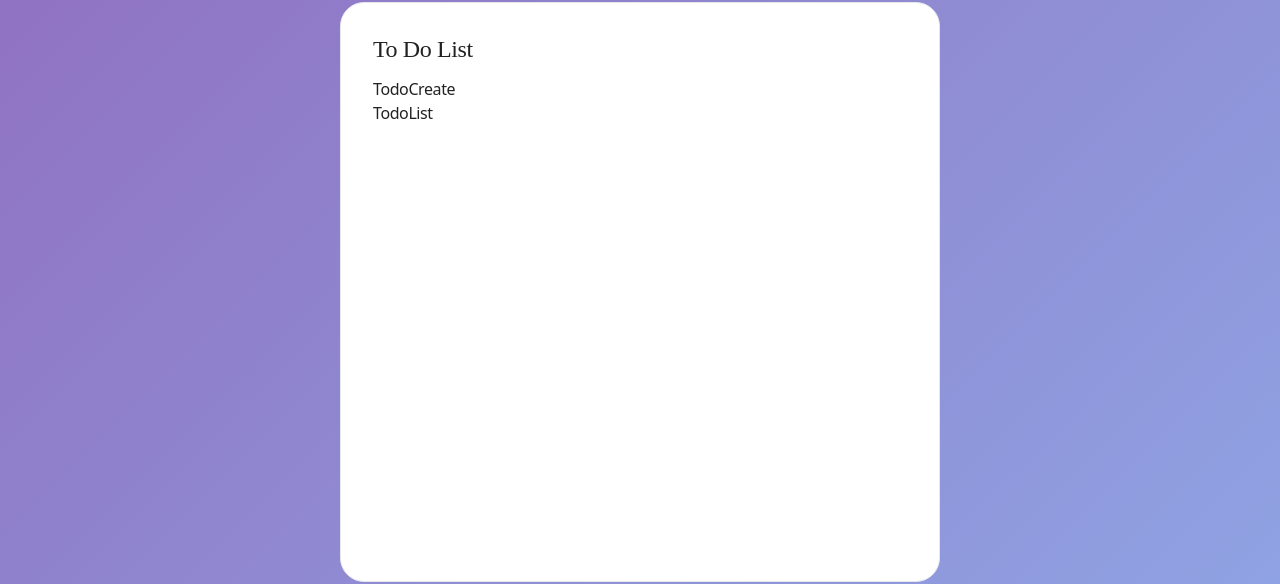
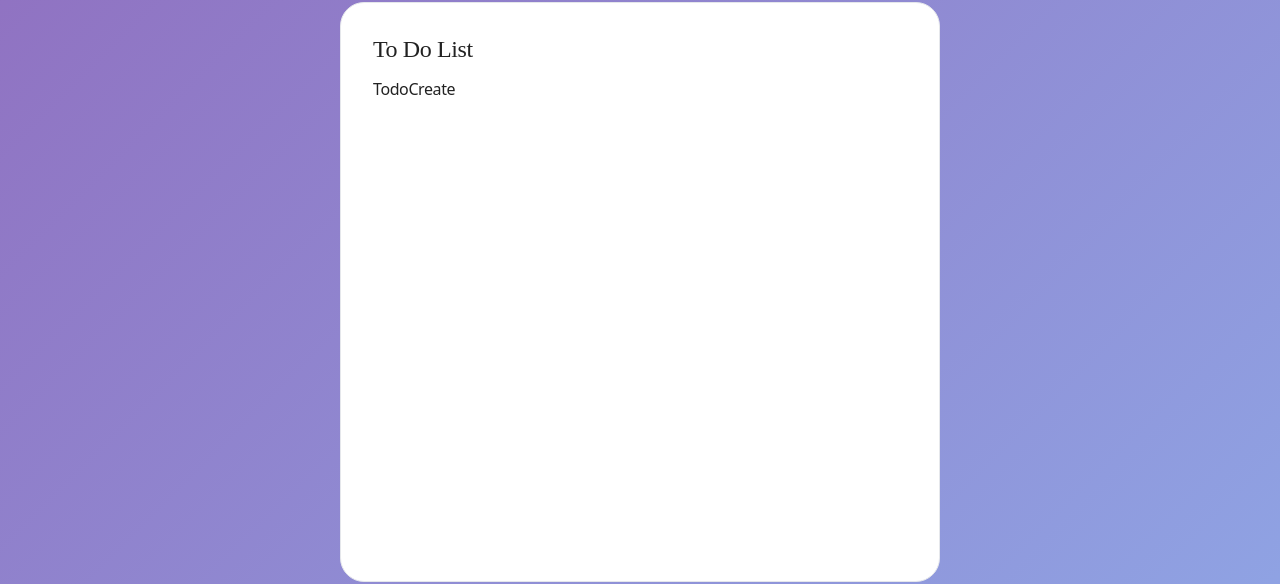
Before and after one commit to wSeungMi/ToDoList-React, a React (Vite) app: page / in a window 1280 px wide. Shown: the part 108-692 px from the top of the page. Built offline with nearby package versions, Linux system fonts and the light colour scheme; a web font is replaced by a local one.

Commit message:
Refactor: TodoList 컴포넌트 조회 구현 - 로컬 스토리지에 저장된 값 연결

```diff
--- a/src/App.jsx
+++ b/src/App.jsx
@@ -1,15 +1,22 @@
+import React, { useState } from 'react';
 import TodoTemplate from './components/TodoTemplate';
 import TodoCreate from './components/TodoCreate';
 import TodoList from './components/TodoList';
 import './App.css';
 
+function initStoreTodos() {
+  const getTodos = JSON.parse(localStorage.getItem('my-todo'));
+  return getTodos ? getTodos : [];
+}
 function App() {
+  const [todo, setTodo] = useState(initStoreTodos);
+
   return (
     <>
       <div className="w-full min-h-screen bg-gradient-purple flex flex-col justify-center items-center">
         <TodoTemplate>
           <TodoCreate />
-          <TodoList />
+          <TodoList todoList={todo} />
         </TodoTemplate>
       </div>
     </>
--- a/src/components/TodoList.jsx
+++ b/src/components/TodoList.jsx
@@ -1,7 +1,56 @@
-export default function TodoList() {
+import { FontAwesomeIcon } from '@fortawesome/react-fontawesome';
+import {
+  faXmark,
+  faPenToSquare,
+  faCheck,
+  faTrash,
+  faChevronLeft,
+  faChevronRight,
+} from '@fortawesome/free-solid-svg-icons';
+
+export default function TodoList({ todoList }) {
   return (
     <>
-      <p>TodoList</p>
+      <ul id="todo_list" className="pt-1 px-3.5 pb-1.5 h-[380px]">
+        {todoList.map((list) => (
+          <li
+            key={list.id}
+            className="px-1.5 py-2 text-base cursor-pointer select-none flex items-center "
+          >
+            <div className="flex justify-between w-full">
+              <>
+                <div className="flex flex-row">
+                  <div
+                    className={`w-5 h-5 rounded-[50%] cursor-pointer bg-cover ${list.done ? 'bg-checkbox_on' : 'bg-checkbox_off'}`}
+                  ></div>
+                  <span
+                    className={`ml-3 ${list.done ? 'line-through text-zinc-400' : ''}`}
+                  >
+                    {list.content}
+                  </span>
+                </div>
+
+                <div className="flex">
+                  <button className="cursor-pointer pl-4">
+                    <FontAwesomeIcon
+                      icon={faPenToSquare}
+                      size="lg"
+                      className="hover:text-zinc-500"
+                    />
+                  </button>
+                  <button className="cursor-pointer pl-3">
+                    <FontAwesomeIcon
+                      icon={faTrash}
+                      size="lg"
+                      className="hover:text-zinc-500"
+                    />
+                  </button>
+                </div>
+              </>
+            </div>
+          </li>
+        ))}
+      </ul>
     </>
   );
 }
```
